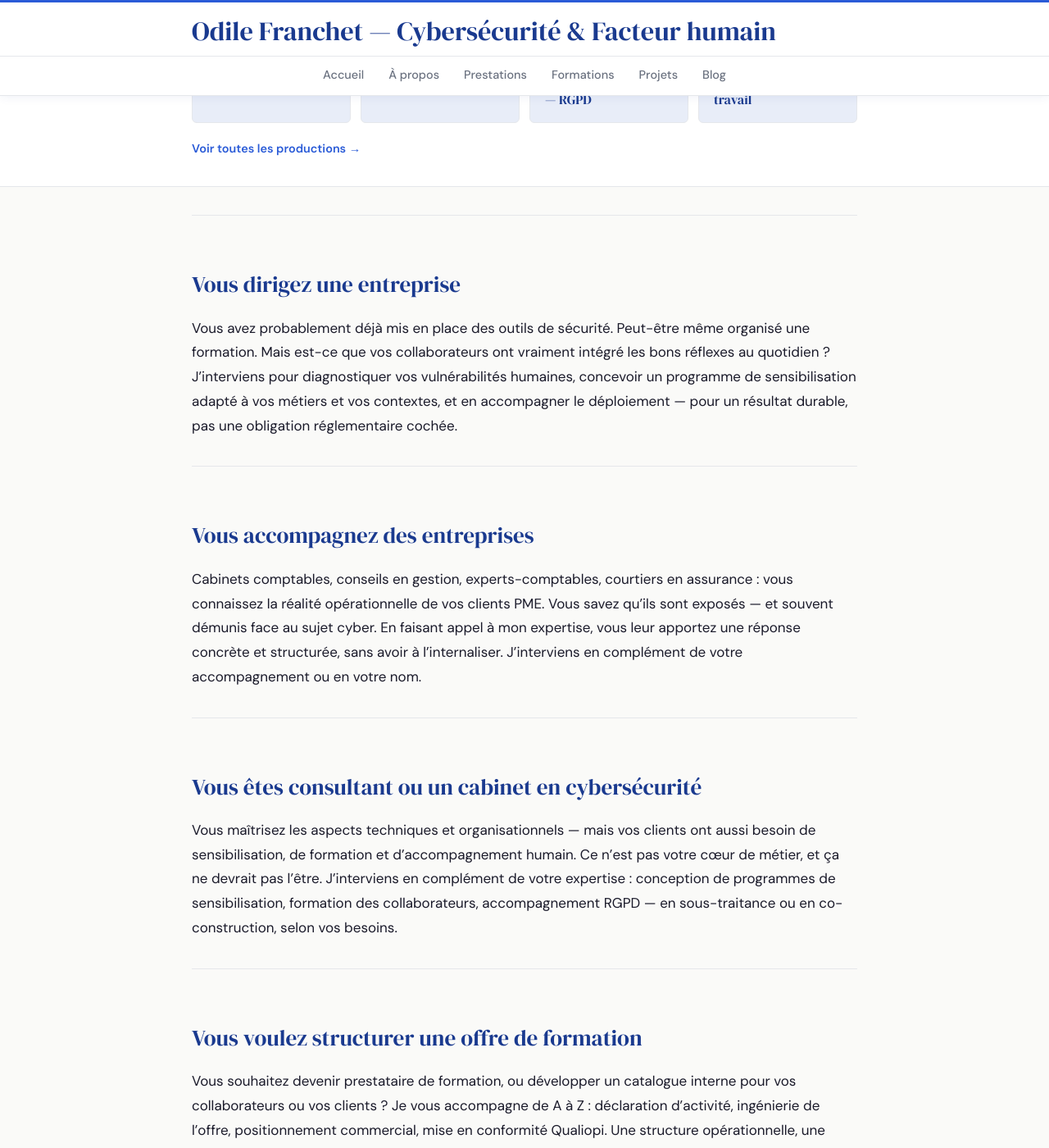
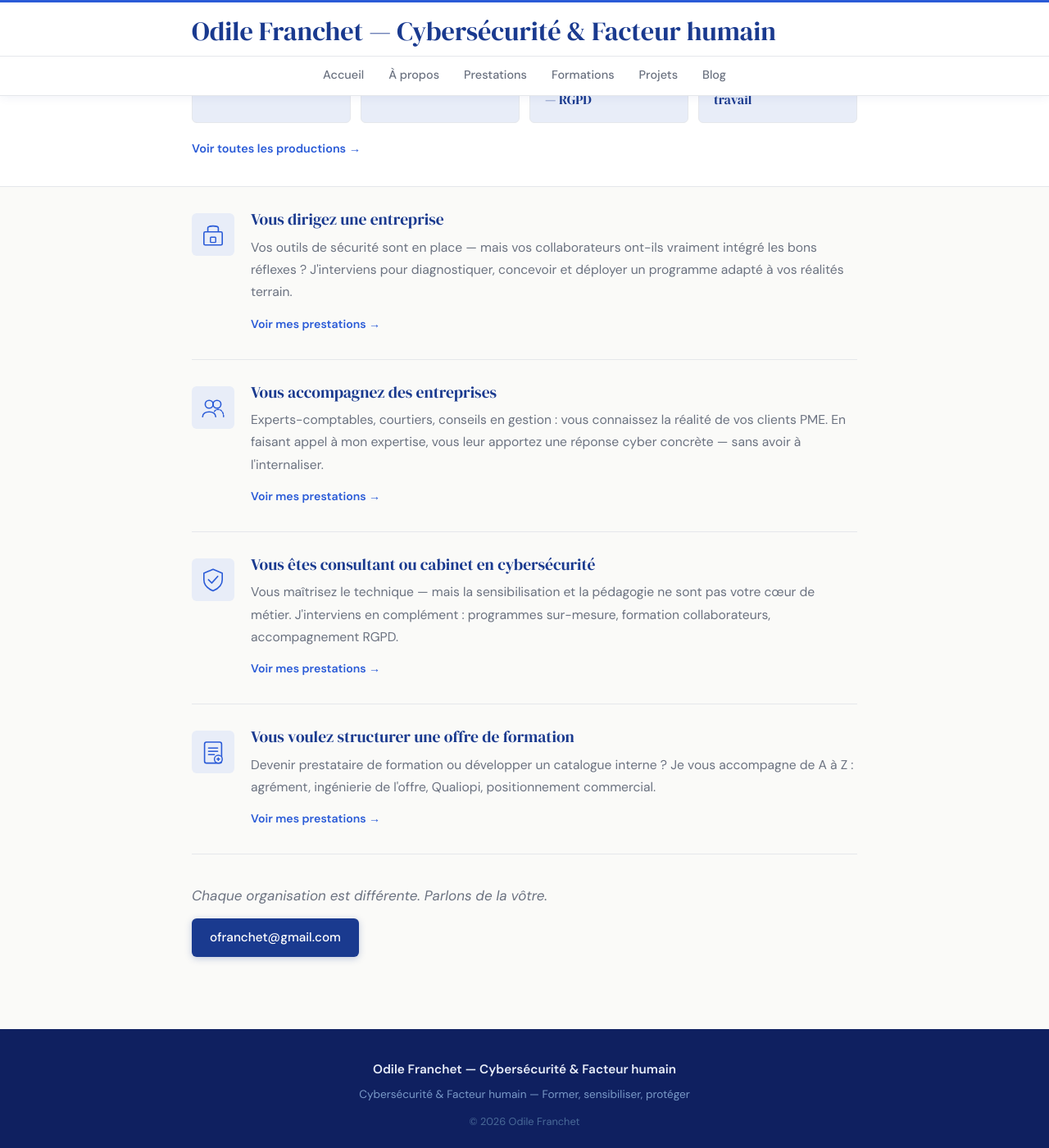
Before and after one commit to ofranchet73/ofranchet73.github.io, a Jekyll site: the page built from index.md, in a window 1280 px wide and 1400 px high, scrolled down 456 px. Shown: the whole window at 82% size. Built offline with Jekyll 4.4.1, drawn with Linux system fonts in a browser that asks for light colours; some of the changed text lies outside the part shown.

Commit message:
Update home.html

```diff
--- a/_layouts/home.html
+++ b/_layouts/home.html
@@ -34,6 +34,150 @@ layout: default
   </div>
 </div>
 
-<div class="home-sections">
-  {{ content }}
+<div class="home-cibles">
+  <div class="home-cibles-inner">
+
+    <div class="home-cible">
+      <div class="home-cible-icon">
+        <svg viewBox="0 0 40 40" xmlns="http://www.w3.org/2000/svg" width="32" height="32">
+          <rect x="6" y="16" width="28" height="20" rx="2" fill="none" stroke="#2a5bd7" stroke-width="2"/>
+          <path d="M12 16 V10 C12 6 28 6 28 10 V16" fill="none" stroke="#2a5bd7" stroke-width="2" stroke-linejoin="round"/>
+          <rect x="16" y="24" width="8" height="8" rx="1" fill="none" stroke="#2a5bd7" stroke-width="1.8"/>
+        </svg>
+      </div>
+      <div class="home-cible-text">
+        <h2>Vous dirigez une entreprise</h2>
+        <p>Vos outils de sécurité sont en place — mais vos collaborateurs ont-ils vraiment intégré les bons réflexes ? J'interviens pour diagnostiquer, concevoir et déployer un programme adapté à vos réalités terrain.</p>
+        <a href="/prestations.html" class="home-cible-lien">Voir mes prestations →</a>
+      </div>
+    </div>
+
+    <div class="home-cible">
+      <div class="home-cible-icon">
+        <svg viewBox="0 0 40 40" xmlns="http://www.w3.org/2000/svg" width="32" height="32">
+          <circle cx="14" cy="15" r="6" fill="none" stroke="#2a5bd7" stroke-width="2"/>
+          <circle cx="26" cy="15" r="6" fill="none" stroke="#2a5bd7" stroke-width="2"/>
+          <path d="M4 34 C4 24 24 24 24 34" fill="none" stroke="#2a5bd7" stroke-width="2" stroke-linecap="round"/>
+          <path d="M22 26 C24 21 36 21 36 34" fill="none" stroke="#2a5bd7" stroke-width="1.8" stroke-linecap="round" stroke-dasharray="3,2"/>
+        </svg>
+      </div>
+      <div class="home-cible-text">
+        <h2>Vous accompagnez des entreprises</h2>
+        <p>Experts-comptables, courtiers, conseils en gestion : vous connaissez la réalité de vos clients PME. En faisant appel à mon expertise, vous leur apportez une réponse cyber concrète — sans avoir à l'internaliser.</p>
+        <a href="/prestations.html" class="home-cible-lien">Voir mes prestations →</a>
+      </div>
+    </div>
+
+    <div class="home-cible">
+      <div class="home-cible-icon">
+        <svg viewBox="0 0 40 40" xmlns="http://www.w3.org/2000/svg" width="32" height="32">
+          <path d="M20 4 L34 10 V20 C34 28 27 34 20 37 C13 34 6 28 6 20 V10 Z" fill="none" stroke="#2a5bd7" stroke-width="2" stroke-linejoin="round"/>
+          <polyline points="13,20 18,25 27,15" fill="none" stroke="#2a5bd7" stroke-width="2.2" stroke-linecap="round" stroke-linejoin="round"/>
+        </svg>
+      </div>
+      <div class="home-cible-text">
+        <h2>Vous êtes consultant ou cabinet en cybersécurité</h2>
+        <p>Vous maîtrisez le technique — mais la sensibilisation et la pédagogie ne sont pas votre cœur de métier. J'interviens en complément : programmes sur-mesure, formation collaborateurs, accompagnement RGPD.</p>
+        <a href="/prestations.html" class="home-cible-lien">Voir mes prestations →</a>
+      </div>
+    </div>
+
+    <div class="home-cible">
+      <div class="home-cible-icon">
+        <svg viewBox="0 0 40 40" xmlns="http://www.w3.org/2000/svg" width="32" height="32">
+          <rect x="7" y="5" width="26" height="32" rx="3" fill="none" stroke="#2a5bd7" stroke-width="2"/>
+          <line x1="13" y1="14" x2="27" y2="14" stroke="#2a5bd7" stroke-width="1.8" stroke-linecap="round"/>
+          <line x1="13" y1="19" x2="27" y2="19" stroke="#2a5bd7" stroke-width="1.8" stroke-linecap="round"/>
+          <line x1="13" y1="24" x2="22" y2="24" stroke="#2a5bd7" stroke-width="1.8" stroke-linecap="round"/>
+          <circle cx="28" cy="31" r="6" fill="#e8edf8" stroke="#2a5bd7" stroke-width="1.8"/>
+          <line x1="26" y1="31" x2="30" y2="31" stroke="#2a5bd7" stroke-width="1.8" stroke-linecap="round"/>
+          <line x1="28" y1="29" x2="28" y2="33" stroke="#2a5bd7" stroke-width="1.8" stroke-linecap="round"/>
+        </svg>
+      </div>
+      <div class="home-cible-text">
+        <h2>Vous voulez structurer une offre de formation</h2>
+        <p>Devenir prestataire de formation ou développer un catalogue interne ? Je vous accompagne de A à Z : agrément, ingénierie de l'offre, Qualiopi, positionnement commercial.</p>
+        <a href="/prestations.html" class="home-cible-lien">Voir mes prestations →</a>
+      </div>
+    </div>
+
+    <div class="home-cible home-cible--cta">
+      <p>Chaque organisation est différente. Parlons de la vôtre.</p>
+      <a href="mailto:ofranchet@gmail.com" class="btn-email">ofranchet@gmail.com</a>
+    </div>
+
+  </div>
 </div>
+
+<style>
+.home-cibles {
+  background: var(--bg);
+  padding: 0 0 60px;
+}
+.home-cibles-inner {
+  max-width: var(--max-width);
+  margin: 0 auto;
+  padding: 0 24px;
+}
+.home-cible {
+  display: flex;
+  align-items: flex-start;
+  gap: 20px;
+  padding: 28px 0;
+  border-bottom: 1px solid var(--border);
+}
+.home-cible--cta {
+  padding-top: 36px;
+  border-bottom: none;
+  flex-direction: column;
+  gap: 12px;
+}
+.home-cible--cta p {
+  font-style: italic;
+  color: var(--muted);
+  margin: 0;
+}
+.home-cible-icon {
+  flex-shrink: 0;
+  width: 52px;
+  height: 52px;
+  background: var(--blue-light);
+  border-radius: var(--radius);
+  display: flex;
+  align-items: center;
+  justify-content: center;
+  margin-top: 4px;
+}
+.home-cible-text { flex: 1; }
+.home-cible-text h2 {
+  font-family: 'DM Serif Display', serif;
+  font-size: 1.15em;
+  color: var(--blue);
+  margin: 0 0 8px;
+  border-bottom: none;
+  padding-bottom: 0;
+}
+.home-cible-text p {
+  font-size: 0.92em;
+  color: var(--muted);
+  line-height: 1.75;
+  margin-bottom: 10px;
+}
+.home-cible-lien {
+  font-family: 'DM Sans', sans-serif;
+  font-size: 0.83em;
+  font-weight: 600;
+  color: var(--accent);
+  text-decoration: none;
+  border-bottom: 1px solid transparent;
+  transition: border-color 0.2s;
+}
+.home-cible-lien:hover {
+  border-bottom-color: var(--accent);
+  text-decoration: none;
+}
+@media (max-width: 680px) {
+  .home-cible { flex-direction: column; gap: 12px; }
+  .home-cible-icon { width: 44px; height: 44px; }
+}
+</style>
```
